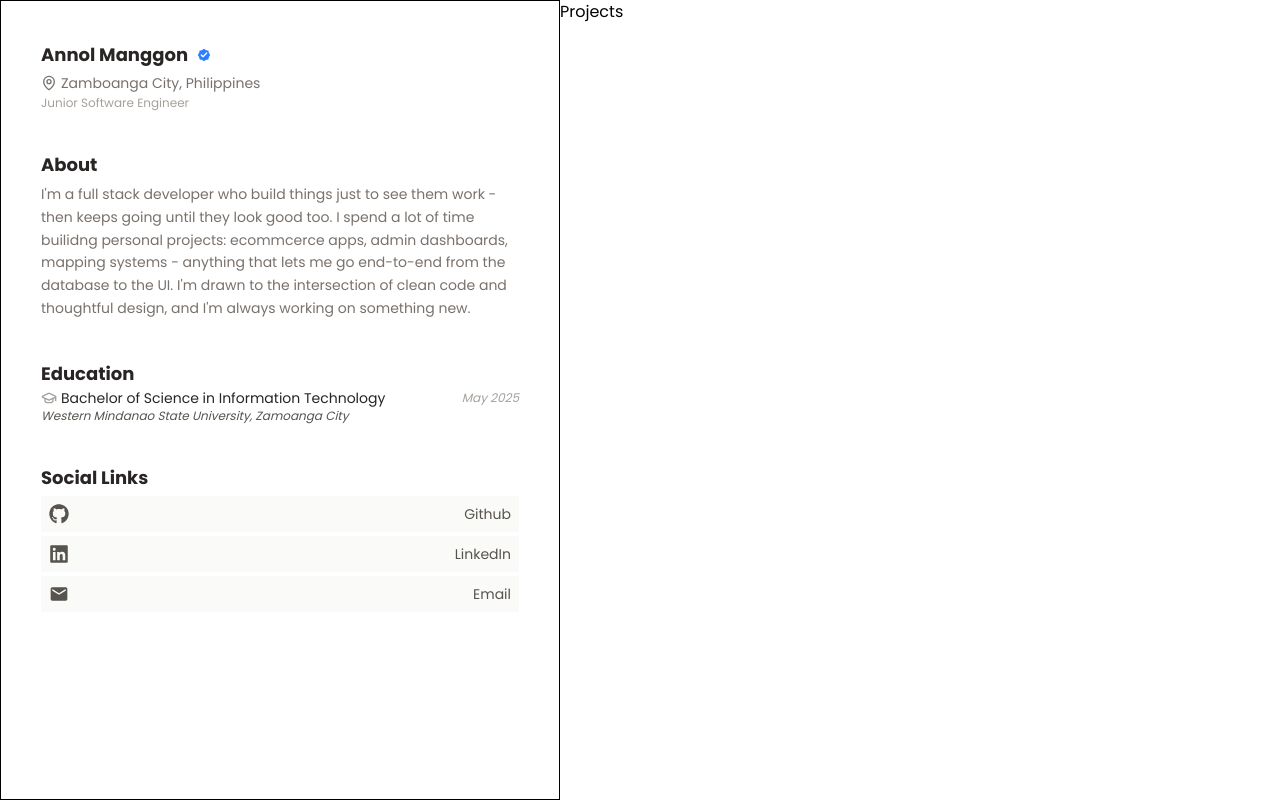
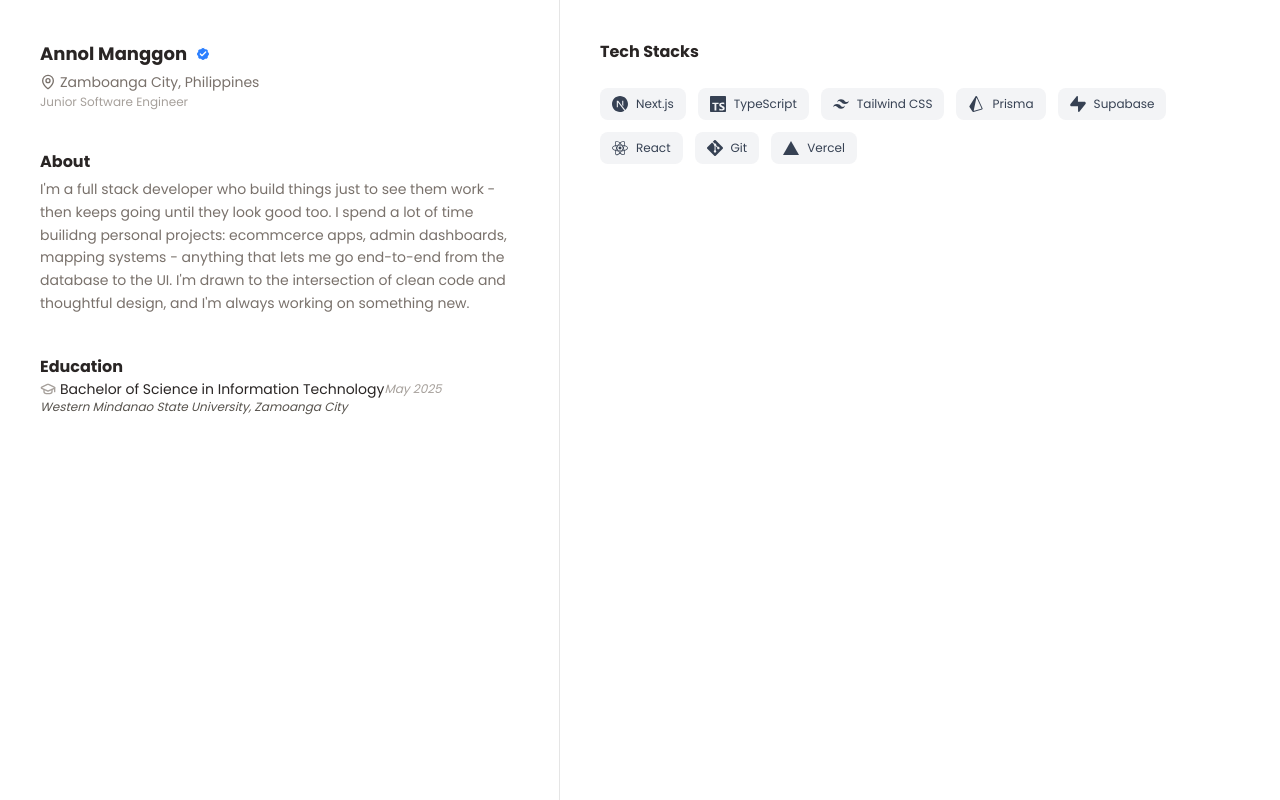
Before and after one commit to annoll/portfolio2.0, a Next.js app: page / in a window 1280 px wide. Built offline with nearby package versions, Linux system fonts and the light colour scheme.

Commit message:
Add skills components

```diff
--- a/app/components/AboutPage.tsx
+++ b/app/components/AboutPage.tsx
@@ -2,7 +2,7 @@ import PageHeader from "./PageHeader";
 
 export default function AboutPage() {
   return (
-    <div>
+    <div className="mt-10">
       <PageHeader title="About" />
 
       <div className="max-w-lg mt-1">
--- a/app/components/ContactPage.tsx
+++ b/app/components/ContactPage.tsx
@@ -22,7 +22,7 @@ const socialLinks: socialLink[] = [
 
 export default function ContactPage() {
   return (
-    <div>
+    <div className="mt-10">
       <PageHeader title="Social Links" />
       {socialLinks.map(({ label, link, icon: Icon }) => (
         <Link
--- a/app/components/EducationPage.tsx
+++ b/app/components/EducationPage.tsx
@@ -3,7 +3,7 @@ import PageHeader from "./PageHeader";
 
 export default function EducationPage() {
   return (
-    <div>
+    <div className="mt-10">
       <PageHeader title="Education" />
       <div className="flex items-center justify-between">
         <p className="text-sm font-light text-stone-800 flex items-center gap-1">
--- a/app/components/PageHeader.tsx
+++ b/app/components/PageHeader.tsx
@@ -4,8 +4,8 @@ interface PageHeaderProp {
 
 export default function PageHeader({ title }: PageHeaderProp) {
   return (
-    <div className="mt-10">
-      <h2 className="font-bold text-lg text-stone-800">{title}</h2>
+    <div>
+      <h2 className="font-bold text-md text-stone-800">{title}</h2>
     </div>
   );
 }
--- /dev/null
+++ b/app/components/Project.tsx
@@ -0,0 +1,9 @@
+import PageHeader from "./PageHeader";
+
+export default function Projects() {
+  return (
+    <div>
+      <PageHeader title="Recent Projects" />
+    </div>
+  );
+}
--- a/app/components/Sidebar.tsx
+++ b/app/components/Sidebar.tsx
@@ -5,7 +5,7 @@ import ContactPage from "./ContactPage";
 
 export default function Sidebar() {
   return (
-    <div className="p-10">
+    <div className="p-6 md:p-10 flex flex-col items-center md:items-start text-center md:text-left">
       <div className="flex items-center gap-2">
         <h1 className="text-stone-800 font-bold text-lg">Annol Manggon</h1>
         <BadgeCheck className="fill-blue-500 text-white" size={16} />
@@ -22,9 +22,9 @@ export default function Sidebar() {
         </p>
       </div>
 
+      {/* These will also center on mobile since parent is items-center */}
       <AboutPage />
       <EducationPage />
-      <ContactPage />
     </div>
   );
 }
--- /dev/null
+++ b/app/components/Skill.tsx
@@ -0,0 +1,42 @@
+import {
+  SiGit,
+  SiNextdotjs,
+  SiPrisma,
+  SiReact,
+  SiSupabase,
+  SiTailwindcss,
+  SiTypescript,
+  SiVercel,
+} from "react-icons/si";
+import PageHeader from "./PageHeader";
+
+const stacks = [
+  { name: "Next.js", icon: SiNextdotjs },
+  { name: "TypeScript", icon: SiTypescript },
+  { name: "Tailwind CSS", icon: SiTailwindcss },
+  { name: "Prisma", icon: SiPrisma },
+  { name: "Supabase", icon: SiSupabase },
+  { name: "React", icon: SiReact },
+  { name: "Git", icon: SiGit },
+  { name: "Vercel", icon: SiVercel },
+];
+export default function Skill() {
+  return (
+    <div>
+      <PageHeader title="Tech Stacks" />
+      <div className="mt-6">
+        <div className="flex flex-wrap gap-3">
+          {stacks.map(({ name, icon: Icon }) => (
+            <div
+              key={name}
+              className="flex items-center gap-2 px-3 py-2 rounded-lg bg-gray-100 text-gray-700"
+            >
+              <Icon size={16} />
+              <span className="text-xs">{name}</span>
+            </div>
+          ))}
+        </div>
+      </div>
+    </div>
+  );
+}
--- a/app/page.tsx
+++ b/app/page.tsx
@@ -1,14 +1,15 @@
 import Sidebar from "./components/Sidebar";
+import Skill from "./components/Skill";
 
 export default function Home() {
   return (
-    <div className="flex h-screen overflow-hidden">
-      <aside className="w-140 shrink-0 top-0 sticky border">
+    <div className="flex flex-col md:flex-row min-h-screen">
+      <aside className="w-full md:w-140 md:shrink-0 md:sticky md:top-0 md:h-screen md:border-r border-black/10 md:overflow-y-auto">
         <Sidebar />
       </aside>
 
-      <main className="flex-1 overflow-y-auto">
-        <h1>Projects</h1>
+      <main className="flex-1 md:overflow-y-auto p-6 md:p-10">
+        <Skill />
       </main>
     </div>
   );
```
